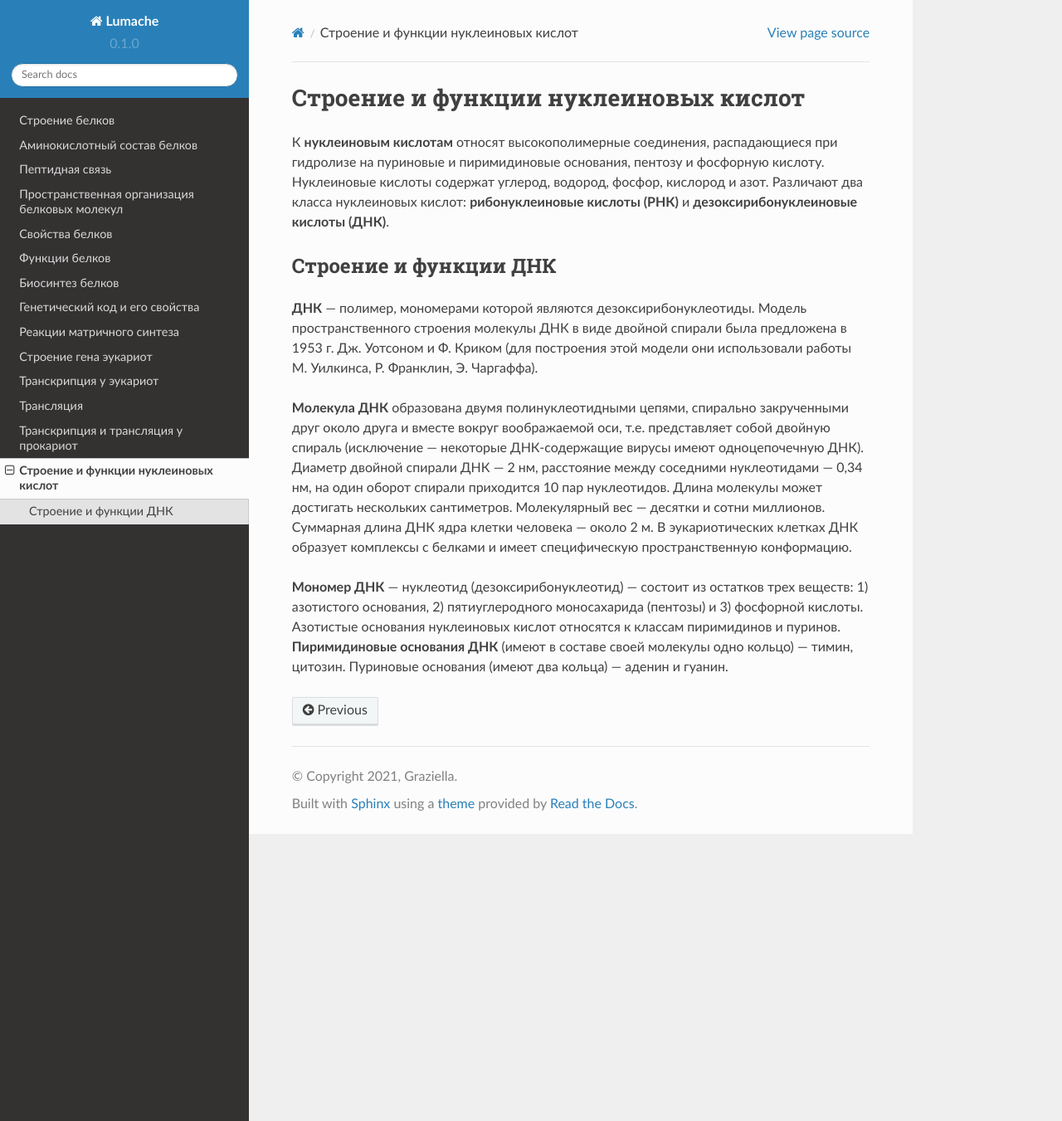
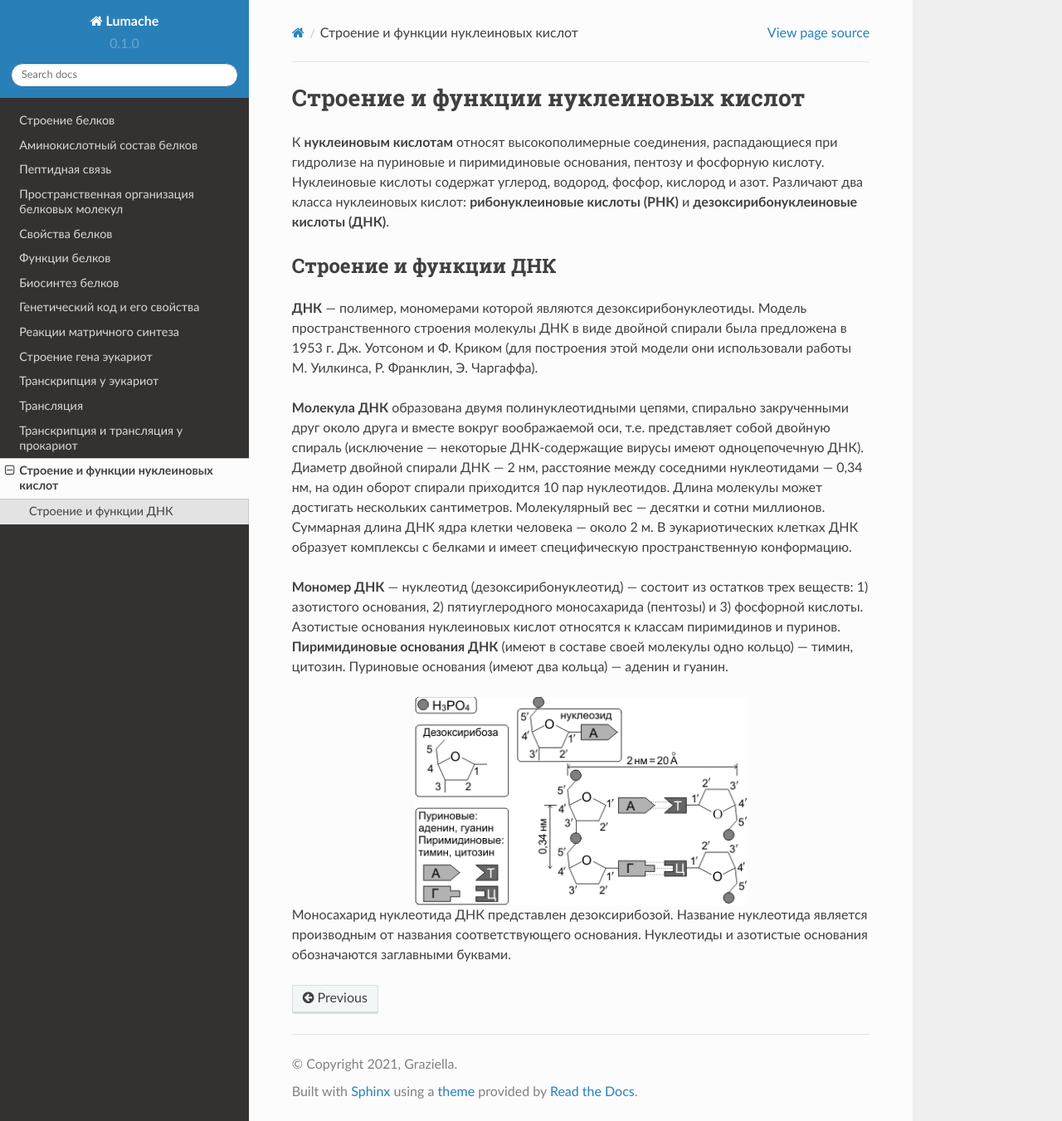
Before and after one commit to neptune2021/test_documentation, a Sphinx documentation site: the page built from docs/source/002.rst, in a window 1280 px wide and 1351 px high. Shown: the whole window at 83% size. Built offline with Sphinx 7.4.7 and the Read the Docs theme 2.0.0, drawn with Linux system fonts in a browser that asks for light colours.

Commit message:
Update 002.rst

```diff
--- a/docs/source/002.rst
+++ b/docs/source/002.rst
@@ -10,3 +10,10 @@
 **Молекула ДНК** образована двумя полинуклеотидными цепями, спирально закрученными друг около друга и вместе вокруг воображаемой оси, т.е. представляет собой двойную спираль (исключение — некоторые ДНК-содержащие вирусы имеют одноцепочечную ДНК). Диаметр двойной спирали ДНК — 2 нм, расстояние между соседними нуклеотидами — 0,34 нм, на один оборот спирали приходится 10 пар нуклеотидов. Длина молекулы может достигать нескольких сантиметров. Молекулярный вес — десятки и сотни миллионов. Суммарная длина ДНК ядра клетки человека — около 2 м. В эукариотических клетках ДНК образует комплексы с белками и имеет специфическую пространственную конформацию.
 
 **Мономер ДНК** — нуклеотид (дезоксирибонуклеотид) — состоит из остатков трех веществ: 1) азотистого основания, 2) пятиуглеродного моносахарида (пентозы) и 3) фосфорной кислоты. Азотистые основания нуклеиновых кислот относятся к классам пиримидинов и пуринов. **Пиримидиновые основания ДНК** (имеют в составе своей молекулы одно кольцо) — тимин, цитозин. Пуриновые основания (имеют два кольца) — аденин и гуанин.
+
+.. image:: img/2/image1.png
+  :width: 400
+  :align: center
+
+Моносахарид нуклеотида ДНК представлен дезоксирибозой.
+Название нуклеотида является производным от названия соответствующего основания. Нуклеотиды и азотистые основания обозначаются заглавными буквами.
```
